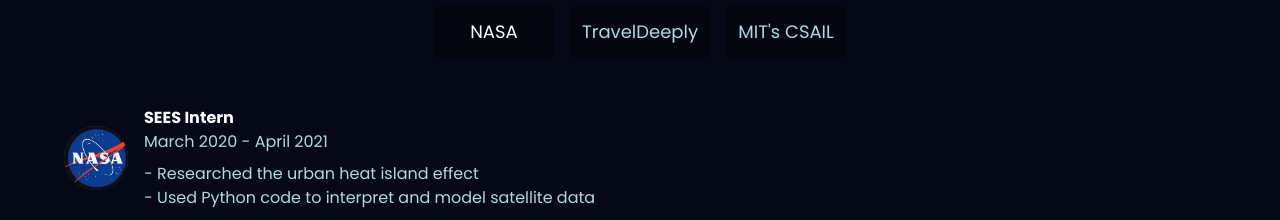
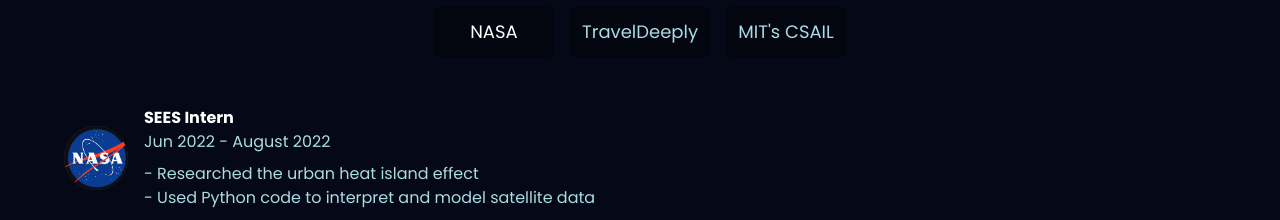
Before and after one commit to pradesh-m/portfolio-project, a React (Vite) app: page / in a window 1280 px wide. Shown: the part 1000-1220 px from the top of the page. Built offline with nearby package versions, Linux system fonts and the light colour scheme.

Commit message:
fixed dates

```diff
--- a/src/constants/index.js
+++ b/src/constants/index.js
@@ -29,7 +29,7 @@
       company_name: "NASA",
       icon: nasa,
       iconBg: "#383E56",
-      date: "March 2020 - April 2021",
+      date: "Jun 2022 - August 2022",
       points: [
         "Researched the urban heat island effect",
         "Used Python code to interpret and model satellite data"
@@ -40,7 +40,7 @@
       company_name: "TravelDeeply",
       icon: traveldeeply,
       iconBg: "#E6DEDD",
-      date: "Jan 2021 - Feb 2022",
+      date: "Apr 2022 - Sep 2022",
       points: [
         "Developed a website using React.js, Tailwind, and MongoDB",
         "Managed 15 volunteering organizations as clients"
```
